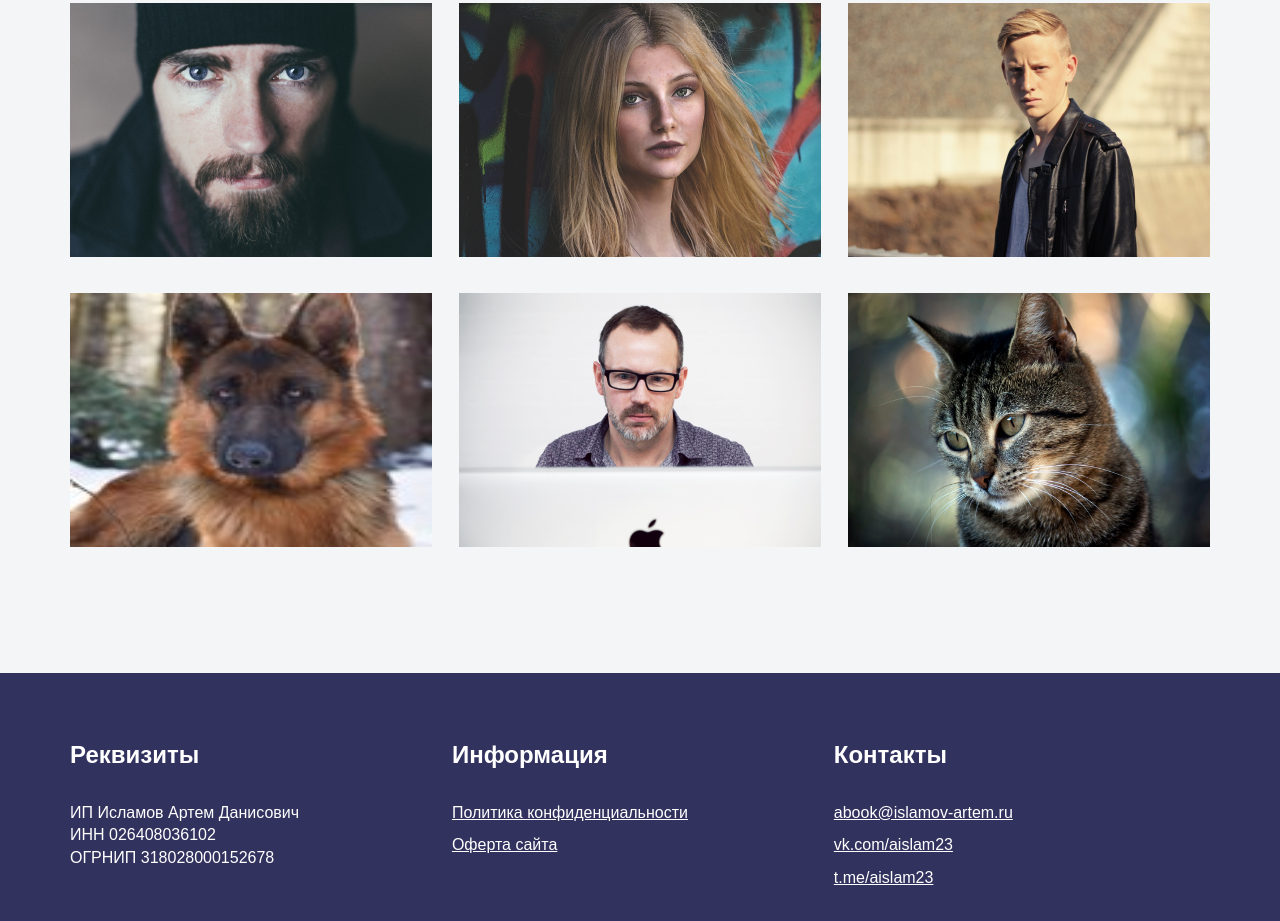
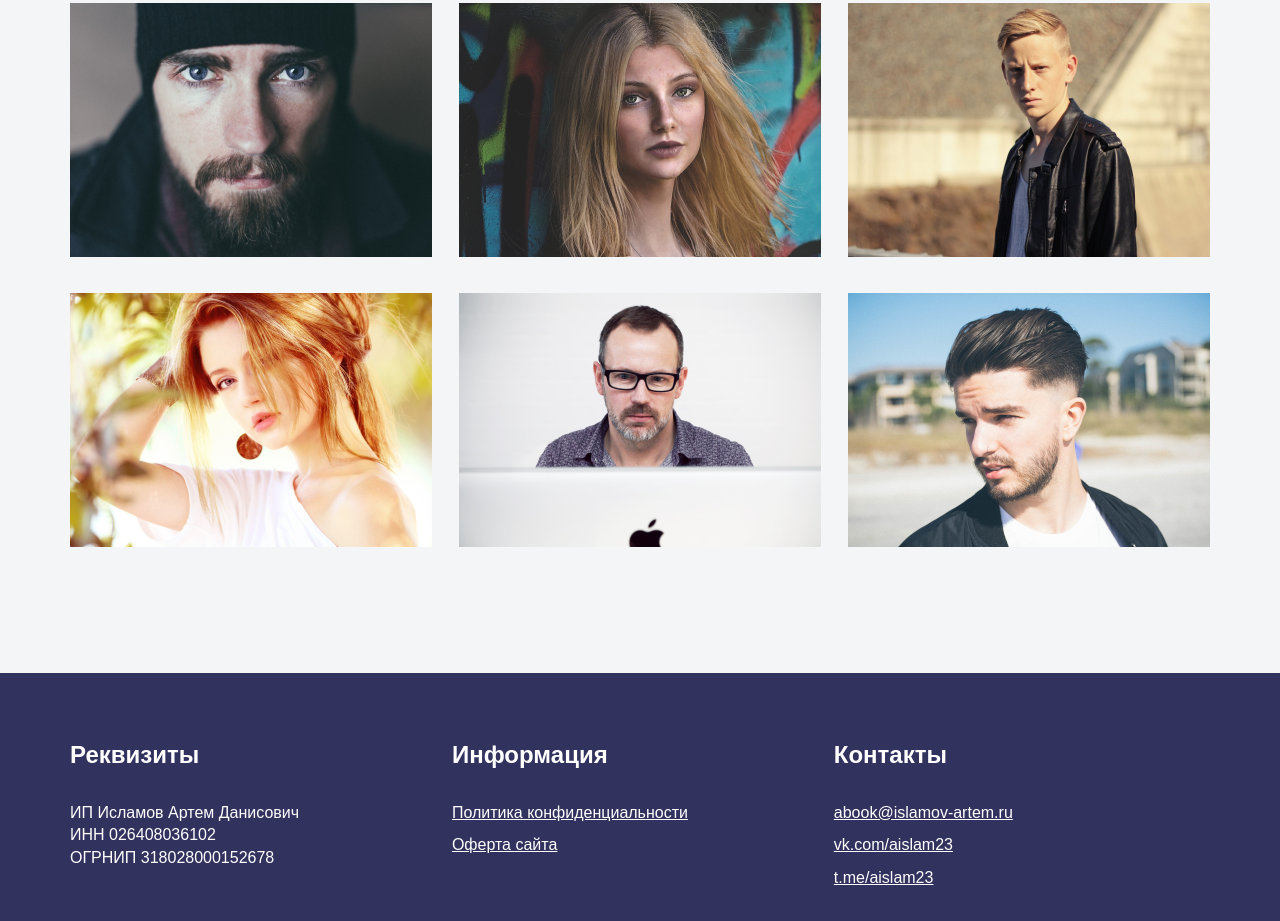
Before and after one commit to Steiner22/homeworks, a plain HTML site: page lesson-8/index.html in a window 1280 px wide. Shown: the part 1692-2613 px from the top of the page. Drawn offline with Linux system fonts and the light colour scheme.

Commit message:
Update index.html

```diff
--- a/lesson-8/index.html
+++ b/lesson-8/index.html
@@ -89,9 +89,9 @@
         <div class="photo-block"><img class="image" src="img/photo-1.png" alt=""></div>
         <div class="photo-block"><img class="image" src="img/photo-2.png" alt=""></div>
         <div class="photo-block"><img class="image" src="img/photo-3.png" alt=""></div>
-        <div class="photo-block"><img class="image" src="img/dogg.png" alt=""></div>
+        <div class="photo-block"><img class="image" src="img/photo-4.png" alt=""></div>
         <div class="photo-block"><img class="image" src="img/photo-5.png" alt=""></div>
-        <div class="photo-block"><img class="image" src="img/cat.png" alt=""></div>
+        <div class="photo-block"><img class="image" src="img/photo-6.png" alt=""></div>
       </div>
     </div>
   </section>
```
